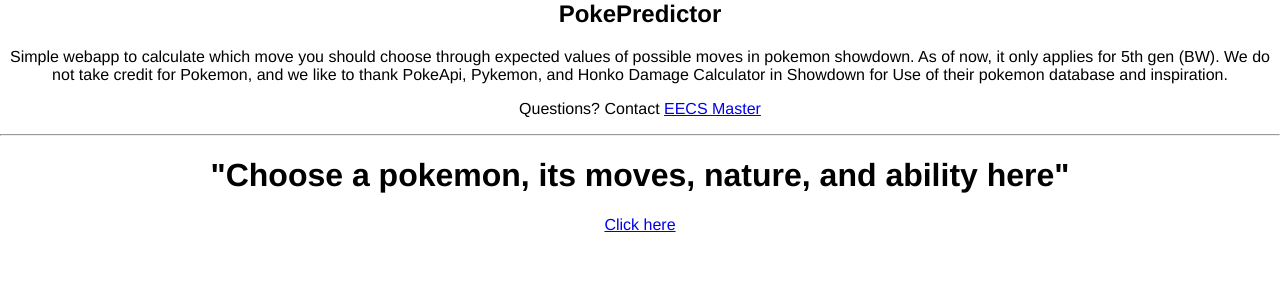
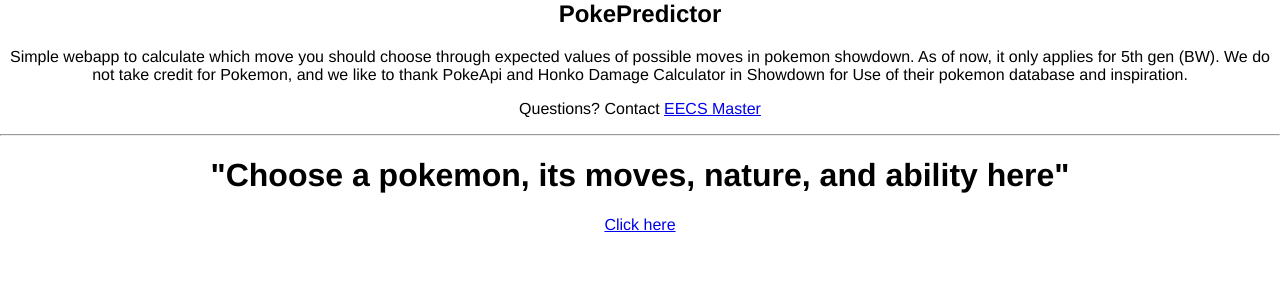
Before and after one commit to RjLi13/PokePredictor, a Django app: page /predictor/ in a window 1280 px wide. Shown: the top 300 px of the page. Run offline with Django 3.2, Linux system fonts and the light colour scheme.

Commit message:
Added requirements

```diff
--- a/predictor/templates/predictor/index.html
+++ b/predictor/templates/predictor/index.html
@@ -51,7 +51,7 @@
 	<h2>PokePredictor</h2>
 	<p>
 	    Simple webapp to calculate which move you should choose through expected values of possible moves in pokemon showdown. As of now, it only applies for 5th gen (BW). We do not take credit for Pokemon,
-    and we like to thank PokeApi, Pykemon, and Honko Damage Calculator in Showdown for Use of their pokemon database and inspiration.</p>
+    and we like to thank PokeApi and Honko Damage Calculator in Showdown for Use of their pokemon database and inspiration.</p>
 	<p>
 	    Questions? Contact
 	    <a href="mailto:ruijing.li@berkeley.edu">EECS Master</a></p>
```
Also changed, not shown: requirements.txt (added, +10 -0 lines).
